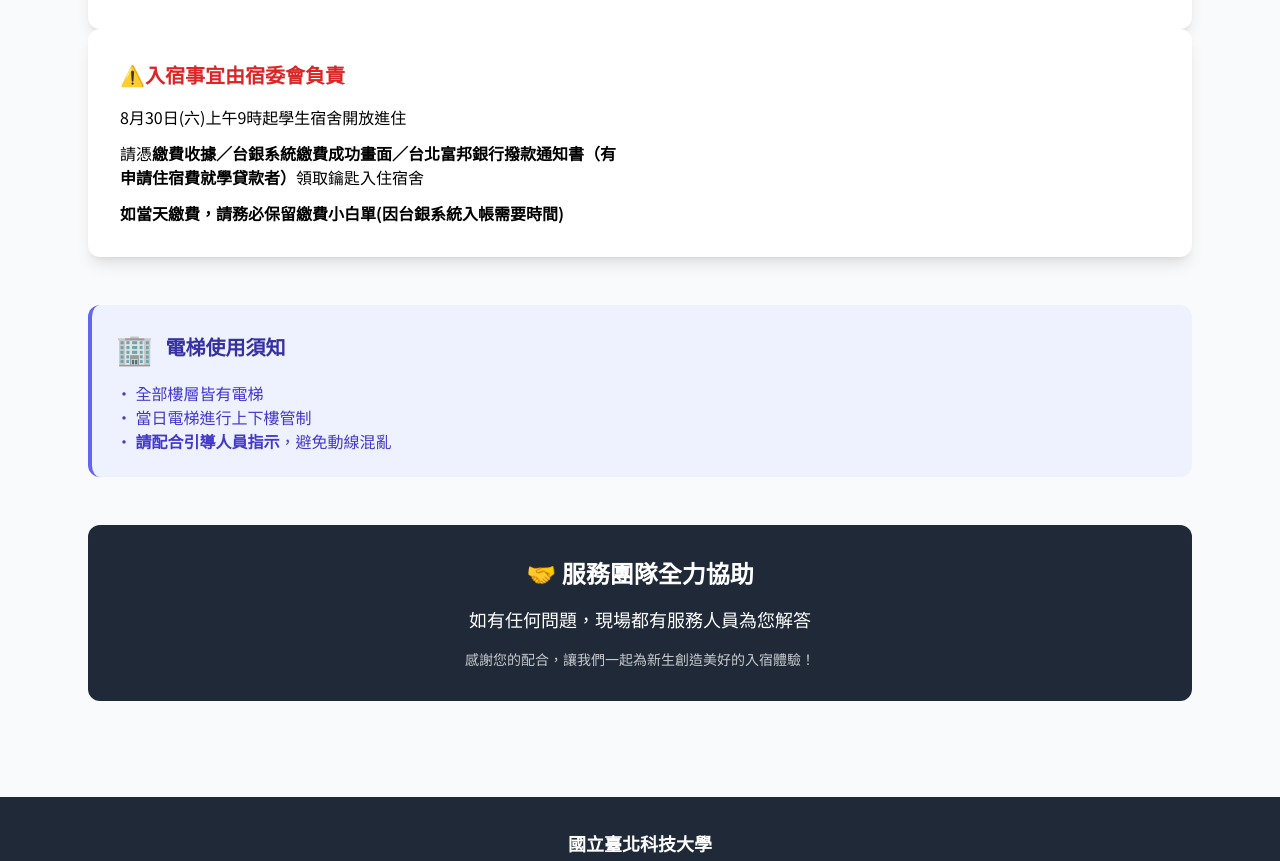
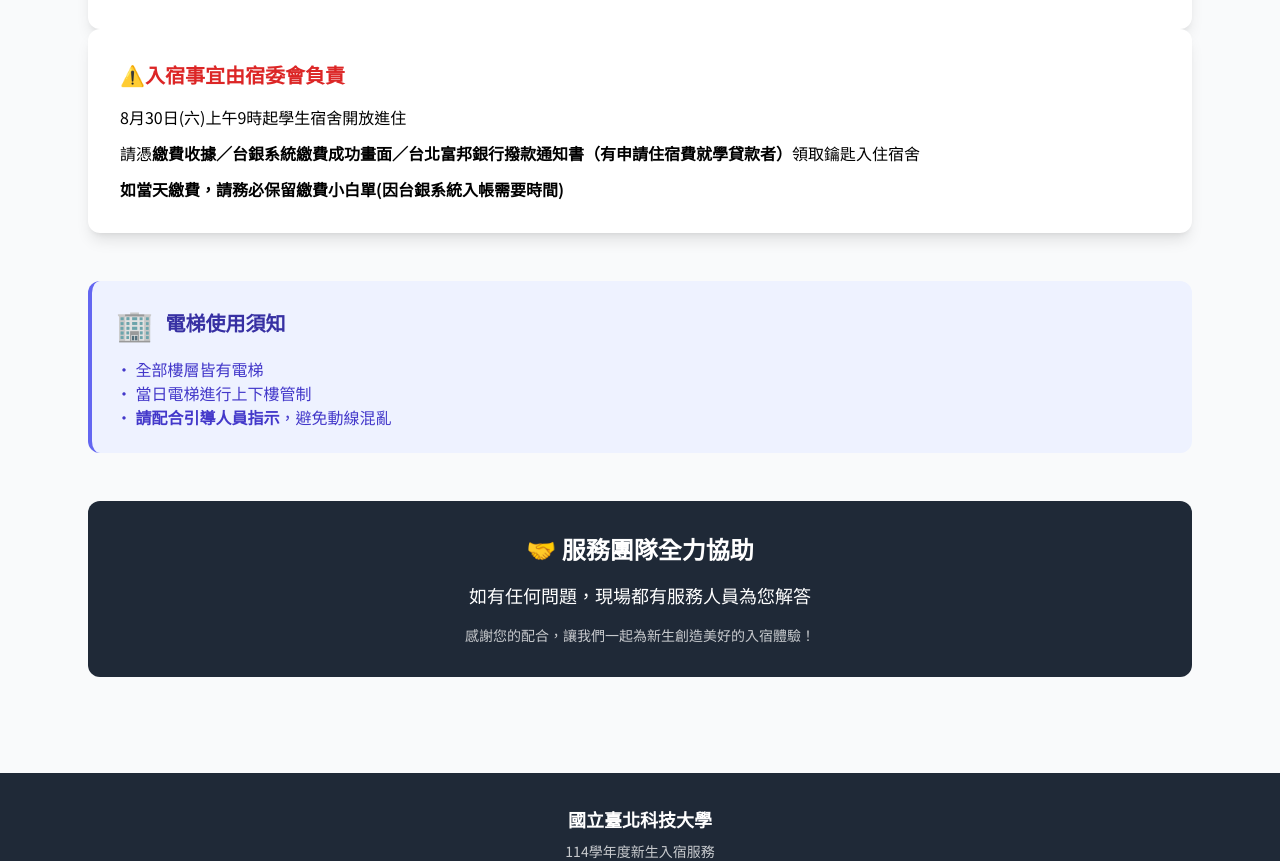
Before and after one commit to JustinTsaiNTUT/NTUT_SU-_dept-of-studentright, a plain HTML site: page index.html in a window 1280 px wide. Shown: the part 1547-2408 px from the top of the page. Drawn offline with nearby package versions, Linux system fonts and the light colour scheme.

Commit message:
Update index.html

```diff
--- a/index.html
+++ b/index.html
@@ -131,7 +131,7 @@
                 </div>
             </div>
             <div class="bg-white rounded-xl p-8 shadow-lg">
-                <div class="grid md:grid-cols-2 gap-8">
+                <div>
                     <div>
                         <h3 class="text-xl font-bold text-red-600 mb-4">⚠️入宿事宜由宿委會負責</h3>
                         <div class="space-y-3 text-gray-1000">
```
